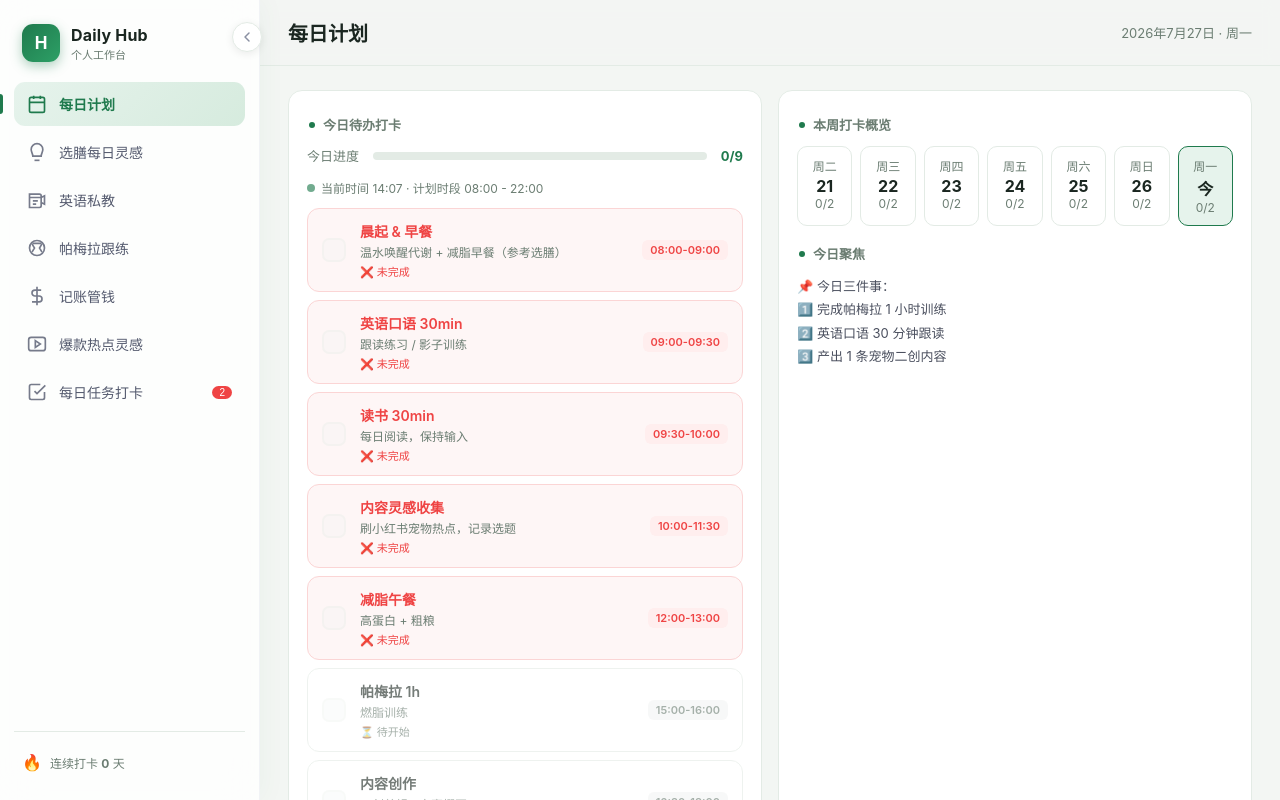
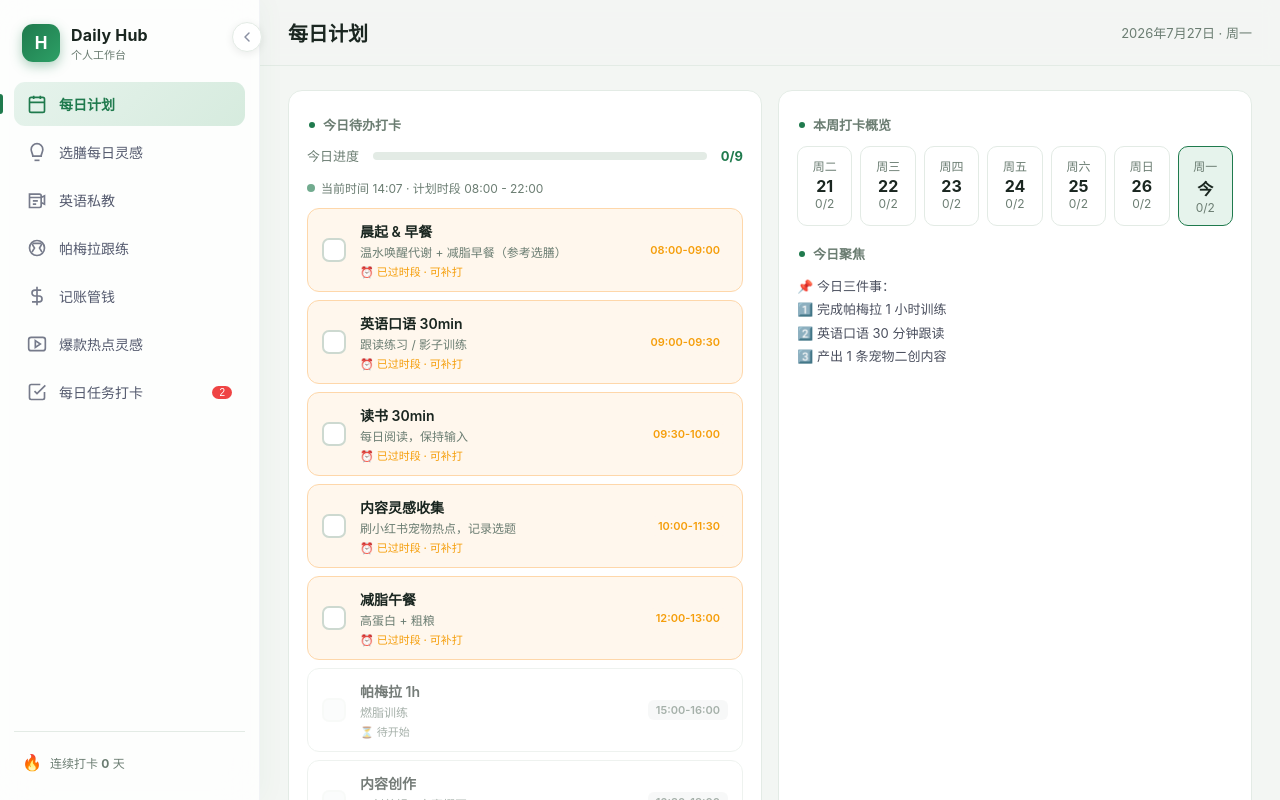
Before and after one commit to 1269167984-ops/daily-hub, a plain HTML site: page index.html in a window 1280 px wide. Drawn offline with Linux system fonts and the light colour scheme.

Commit message:
fix plan checkin: allow overdue补打, only lock before start time

```diff
--- a/index.html
+++ b/index.html
@@ -215,6 +215,9 @@
   .plan-item.missed{border-color:#fbd5d5;background:#fef6f6}
   .plan-item.missed .p-title{color:var(--red)}
   .plan-item.missed .p-time{color:var(--red);background:#fee}
+  .plan-item.overdue{border-color:#fed7aa;background:#fff7ed}
+  .plan-item.overdue .p-time{color:var(--orange);background:#fff7ed}
+  .p-state.overdue{color:var(--orange)}
   .plan-item.done .p-time{color:var(--green);background:#e8f7ed}
   .p-check.locked{opacity:.35;cursor:not-allowed;background:#f3f5f4;border-color:var(--line)}
   .p-state{font-size:11px;margin-top:3px;font-weight:500}
@@ -901,10 +904,10 @@ function renderPlan(){
       const ck=rec[p.id];
       const ps=toMin(p.start), pe=toMin(p.end);
       let state, clickable, stateLabel;
-      if(ck){state='done';clickable=false;stateLabel='✅ 已完成'}
+      if(ck){state='done';clickable=true;stateLabel='✅ 已完成（点取消）'}
       else if(nm<ps){state='pending';clickable=false;stateLabel='⏳ 待开始'}
       else if(nm>=ps&&nm<pe){state='active';clickable=true;stateLabel='🔴 进行中 · 可打卡'}
-      else {state='missed';clickable=false;stateLabel='❌ 未完成'}
+      else {state='overdue';clickable=true;stateLabel='⏰ 已过时段 · 可补打'}
       const isActive=i===activeIdx;
       return `<div class="plan-item ${ck?'done':''} ${state} ${isActive?'now':''}">
         <div class="p-check ${clickable?'':'locked'}" ${clickable?`onclick="togglePlan('${p.id}')"`:''}>
@@ -921,9 +924,6 @@ function renderPlan(){
 }
 function togglePlan(id){
   const d=getData();const rec=planRecord();
-  const p=planItems.find(x=>x.id===id);
-  const nm=nowMin();
-  if(nm<toMin(p.start)||nm>=toMin(p.end)){return}
   rec[id]=!rec[id];save(d);renderPlan();
 }
 renderPlan();
```
